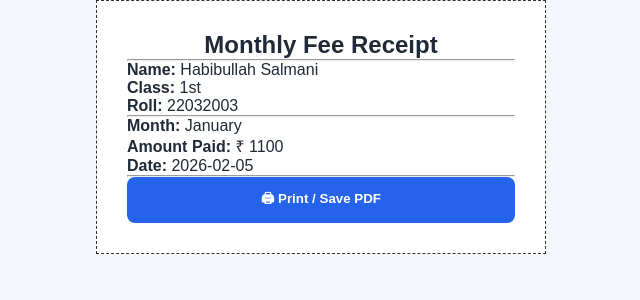
After one commit to hihabibiiii/student-erp-system, a Flask app: page /monthly-receipt/1 in a window 1280 px wide. The commit adds this page. Shown: the top 300 px of the page, without its empty margins (319-959 px from the left). Run offline with Flask 3, Linux system fonts and the light colour scheme; a user stored in the database is signed in; data comes from the database, SQL or seed files in the repository.

Commit message:
Added duplicate month detection feature

```diff
--- a/app.py
+++ b/app.py
@@ -1,4 +1,6 @@
 from flask import Flask, render_template, request, redirect, url_for, session
+from datetime import date
+
 import sqlite3
 
 CLASSES = [
@@ -275,9 +277,6 @@ def pay_fee(id):
     return render_template("pay_fee.html", student=student)
 
 
-
-from datetime import date
-
 @app.route("/pay-monthly-fee/<int:id>", methods=["GET", "POST"])
 def pay_monthly_fee(id):
     if "admin" not in session:
@@ -290,28 +289,38 @@ def pay_monthly_fee(id):
         (id,)
     ).fetchone()
 
+    error = None
+
     if request.method == "POST":
         amount = int(request.form["amount"])
         month = request.form["month"]
 
-        # insert payment history
-        conn.execute("""
-            INSERT INTO fee_payments (student_id, amount, month, pay_date)
-            VALUES (?, ?, ?, ?)
-        """, (id, amount, month, str(date.today())))
+        # 🔒 DUPLICATE MONTH CHECK
+        existing = conn.execute("""
+            SELECT * FROM fee_payments
+            WHERE student_id=? AND month=?
+        """, (id, month)).fetchone()
 
-        # update paid_fee in students table
-        new_paid = student["paid_fee"] + amount
-        conn.execute(
-            "UPDATE students SET paid_fee=? WHERE id=?",
-            (new_paid, id)
-        )
+        if existing:
+            error = f"Fee for {month} already paid!"
+        else:
+            # insert payment
+            conn.execute("""
+                INSERT INTO fee_payments (student_id, amount, month, pay_date)
+                VALUES (?, ?, ?, ?)
+            """, (id, amount, month, str(date.today())))
 
-        conn.commit()
-        conn.close()
-        return redirect(url_for("students"))
+            # update paid_fee
+            new_paid = student["paid_fee"] + amount
+            conn.execute(
+                "UPDATE students SET paid_fee=? WHERE id=?",
+                (new_paid, id)
+            )
 
-    # payment history
+            conn.commit()
+            conn.close()
+            return redirect(url_for("students"))
+
     payments = conn.execute(
         "SELECT * FROM fee_payments WHERE student_id=?",
         (id,)
@@ -322,8 +331,28 @@ def pay_monthly_fee(id):
     return render_template(
         "monthly_fee.html",
         student=student,
-        payments=payments
+        payments=payments,
+        error=error
     )
+
+@app.route("/monthly-receipt/<int:payment_id>")
+def monthly_receipt(payment_id):
+    if "admin" not in session:
+        return redirect(url_for("login"))
+
+    conn = get_db()
+
+    payment = conn.execute("""
+        SELECT fp.*, s.name, s.class_name, s.roll
+        FROM fee_payments fp
+        JOIN students s ON fp.student_id = s.id
+        WHERE fp.id=?
+    """, (payment_id,)).fetchone()
+
+    conn.close()
+
+    return render_template("monthly_receipt.html", payment=payment)
+
 
 
 
--- /dev/null
+++ b/templates/monthly_receipt.html
@@ -0,0 +1,44 @@
+<!DOCTYPE html>
+<html>
+<head>
+  <title>Monthly Fee Receipt</title>
+  <link rel="stylesheet" href="/static/style.css">
+  <style>
+    .receipt {
+      max-width: 450px;
+      margin: auto;
+      padding: 30px;
+      border: 1px dashed #333;
+      background: white;
+    }
+    .receipt h2 {
+      text-align: center;
+    }
+  </style>
+</head>
+
+<body>
+
+<div class="receipt">
+  <h2>Monthly Fee Receipt</h2>
+  <hr>
+
+  <p><b>Name:</b> {{ payment.name }}</p>
+  <p><b>Class:</b> {{ payment.class_name }}</p>
+  <p><b>Roll:</b> {{ payment.roll }}</p>
+
+  <hr>
+
+  <p><b>Month:</b> {{ payment.month }}</p>
+  <p><b>Amount Paid:</b> ₹ {{ payment.amount }}</p>
+  <p><b>Date:</b> {{ payment.pay_date }}</p>
+
+  <hr>
+
+  <div style="text-align:center;">
+    <button onclick="window.print()">🖨 Print / Save PDF</button>
+  </div>
+</div>
+
+</body>
+</html>
```
Also changed, not shown: templates/monthly_fee.html (+7 -1 lines).
